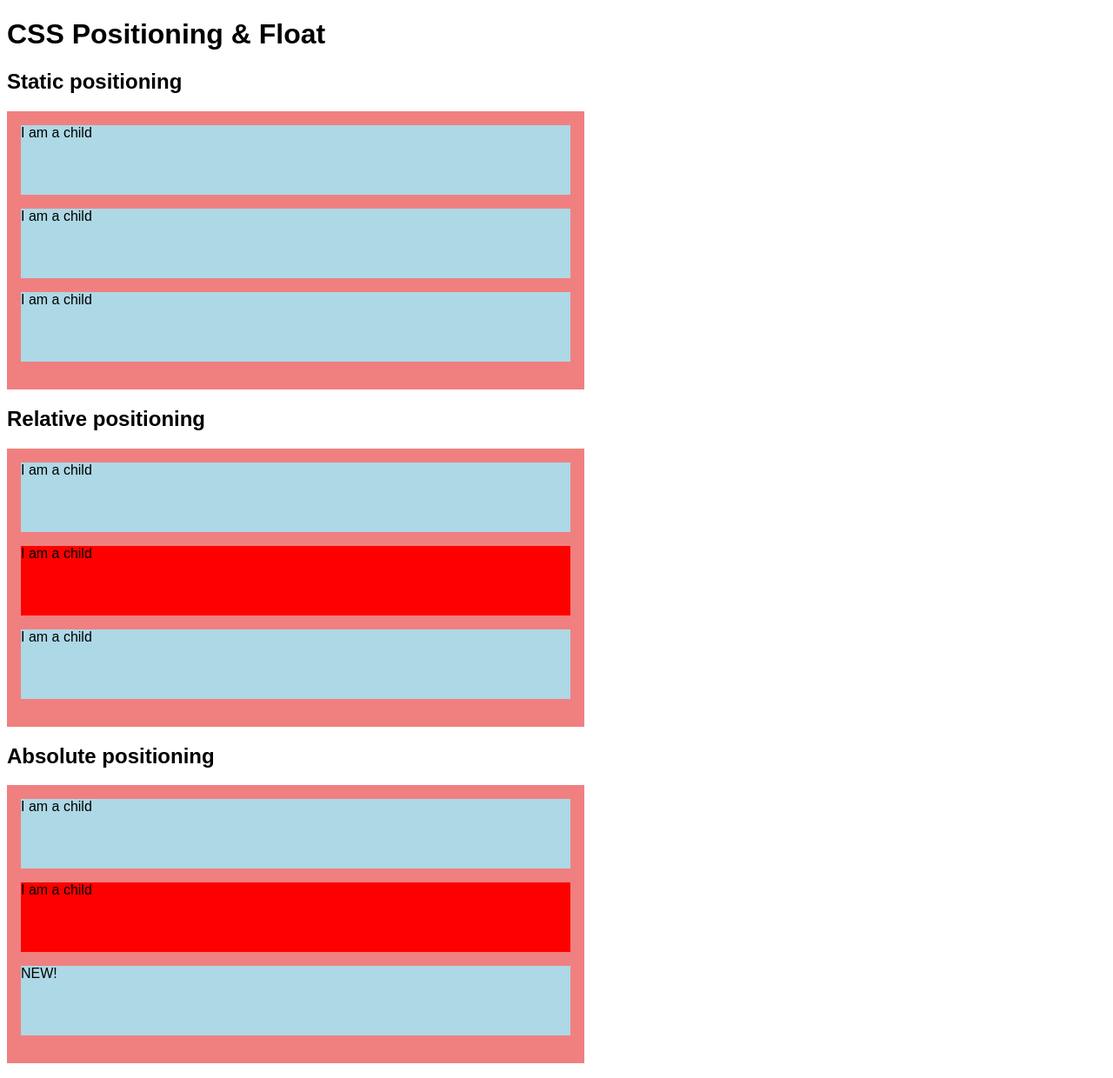
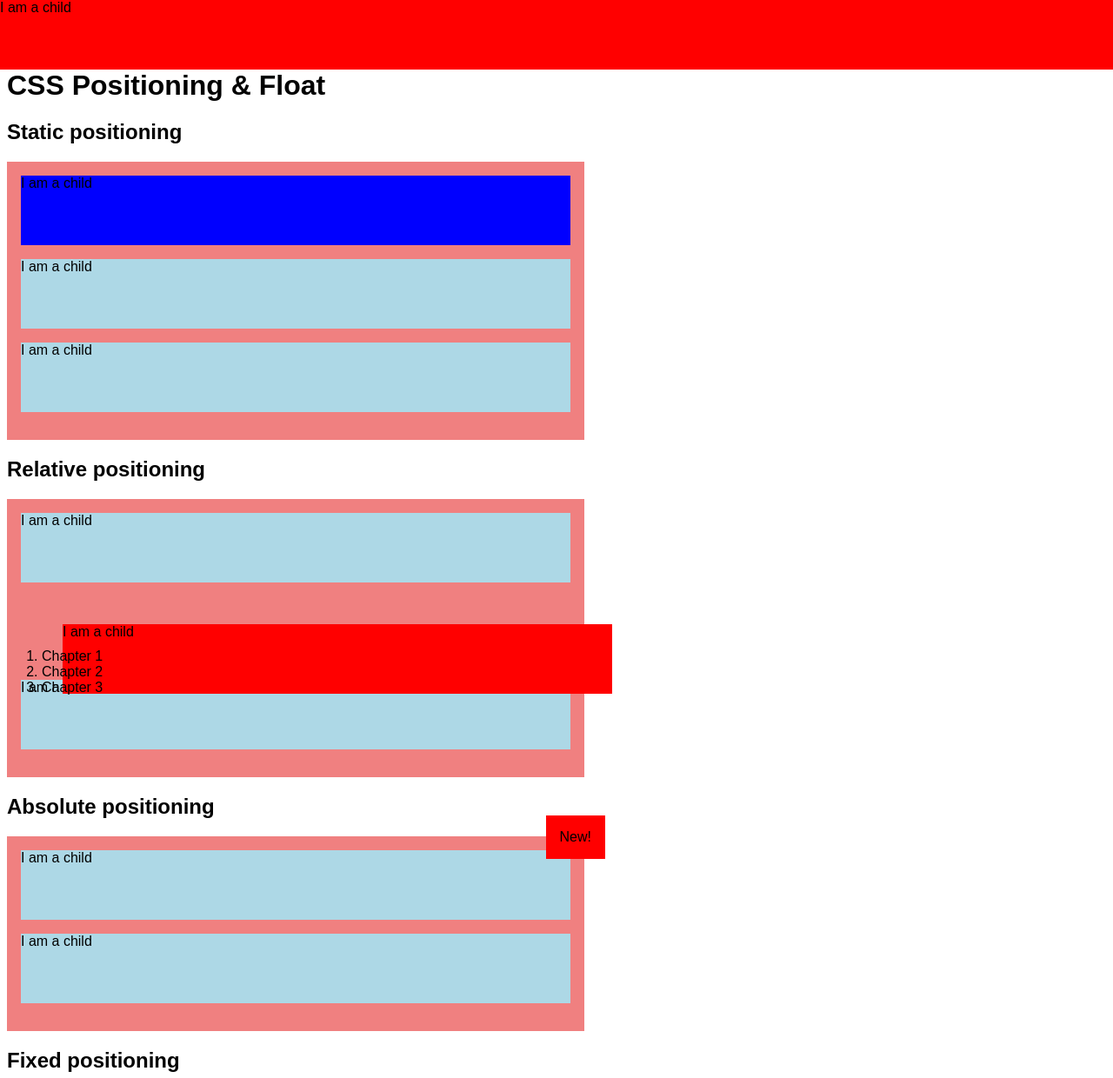
Before and after one commit to markbabi/position-float, a plain HTML site: page index.html in a window 1280 px wide. Shown: the top 1240 px of the page at 87% size. Drawn offline with Linux system fonts and the light colour scheme.

Commit message:
build position demo (and struggle)

```diff
--- a/css/styles.css
+++ b/css/styles.css
@@ -1,11 +1,19 @@
 body {
   font-family: sans-serif;
+}
+
+h1 {
+  margin-top: 5rem;
 }
 
 .parent {
   width: 50%;
   background: lightcoral;
   padding: 1rem;
+}
+
+section {
+  position: static;
 }
 
 .child {
@@ -15,19 +23,43 @@ body {
   margin-bottom: 1rem;
 }
 
+.static-child {
+  background-color: blue;
+  top: 2rem;
+  right: 10rem;
+}
+
 .relative-child {
   background: red;
+  position: relative;
+  /* margin-top: 2rem; */
+  top: 2rem;
+  right: -3rem;
+  /* left: 2rem;
+  right: 2rem;
+  bottom: 4rem; */
 }
 
 .absolute-parent {
+  position: relative;
 }
 
 .absolute-child {
   background: red;
+  position: absolute;
+  height: auto;
+  padding: 1rem;
+  top: -1.5rem;
+  right: -1.5rem;
 }
 
 .fixed-child {
   background: red;
+  position: fixed;
+  /* z-index: -1; */
+  top: 0;
+  left: 0;
+  width: 100%;
 }
 
 .on-top {
@@ -36,6 +68,8 @@ body {
 /* Sticky positioning */
 
 .sticky-element {
+  position: sticky;
+  bottom: 0;
 }
 
 /* Float */
@@ -43,9 +77,11 @@ body {
 .left-img {
   width: 40%;
   margin: 2rem;
+  float: left;
 }
 
 .right-img {
   width: 40%;
   margin: 2rem;
+  float: right;
 }
--- a/index.html
+++ b/index.html
@@ -16,7 +16,7 @@
       <h2>Static positioning</h2>
 
       <div class="parent">
-        <div class="child">I am a child</div>
+        <div class="child static-child">I am a child</div>
         <div class="child">I am a child</div>
         <div class="child">I am a child</div>
       </div>
@@ -33,12 +33,11 @@
     </section>
 
     <section>
-      <h2>Absolute positioning</h2>
-
+      <h2 class="absolute-title">Absolute positioning</h2>
       <div class="parent absolute-parent">
         <div class="child">I am a child</div>
-        <div class="child absolute-child">I am a child</div>
-        <div class="child">NEW!</div>
+        <div class="child absolute-child">New!</div>
+        <div class="child">I am a child</div>
       </div>
     </section>
 
@@ -51,7 +50,6 @@
         <div class="child">I am a child</div>
       </div>
     </section>
-
     <div class="sticky-element">
       <ol>
         <li>Chapter 1</li>
@@ -59,11 +57,10 @@
         <li>Chapter 3</li>
       </ol>
     </div>
-
     <section>
       <h2>Float</h2>
 
-      <img class="right-img" src="./assets/bootcamp.jpg" />
+      <img class="left-img" src="./assets/bootcamp.jpg" />
       <p>
         Lorem ipsum dolor sit amet. 33 velit impedit eum dolores earum aut sunt
         veritatis hic culpa consequatur qui cupiditate impedit? Id excepturi
```
